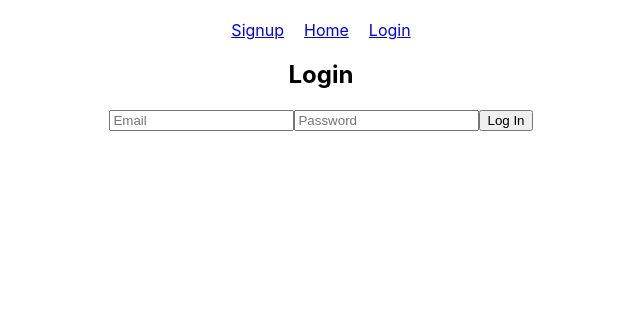
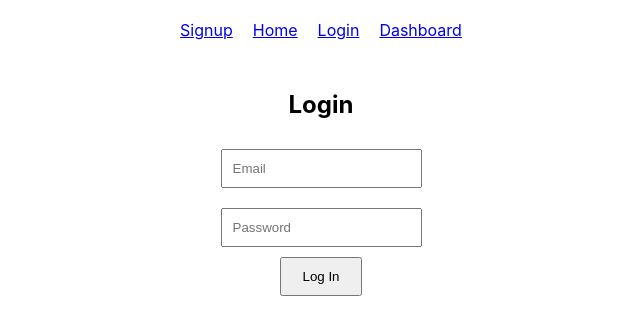
Before and after one commit to g00405662FYP/SpamShield-Frontend, a React (Create React App) app in the folder spamshield-frontend/: page /Login in a window 1280 px wide. Shown: the top 334 px of the page, without its empty margins (319-959 px from the left). Built offline with nearby package versions, Linux system fonts and the light colour scheme.

Commit message:
update routing to include Dashboard

```diff
--- a/spamshield-frontend/src/App.js
+++ b/spamshield-frontend/src/App.js
@@ -1,8 +1,9 @@
 import React from 'react';
 import { BrowserRouter as Router, Routes, Route, Link } from 'react-router-dom';
 import Home from './components/Home';
-import Login from './Login';
-import Signup from './authentication/signup';
+import Login from './components/Login';
+import Signup from './components/signup';
+import Dashboard from './components/dashboard';
 
 function App() {
   return (
@@ -11,12 +12,14 @@ function App() {
         <nav>
           <Link to="/signup" style={{ margin: '10px' }}>Signup</Link>
           <Link to="/" style={{ margin: '10px' }}>Home</Link>
-          <Link to="/login" style={{ margin: '10px' }}>Login</Link>
+          <Link to="/Login" style={{ margin: '10px' }}>Login</Link>
+          <Link to="/dashboard" style={{ margin: '10px' }}>Dashboard</Link>
         </nav>
         <Routes>
           <Route path="/signup" element={<Signup />} />
           <Route path="/" element={<Home />} />
-          <Route path="/login" element={<Login />} />
+          <Route path="/Login" element={<Login />} />
+          <Route path="/dashboard" element={<Dashboard />} />
         </Routes>
       </div>
     </Router>
--- a/spamshield-frontend/src/components/Home.js
+++ b/spamshield-frontend/src/components/Home.js
@@ -4,7 +4,6 @@ function Home() {
   return (
     <div style={{ textAlign: 'center', marginTop: '50px' }}>
       <h1>Welcome to SpamShield</h1>
-      <p>Secure your communications from unwanted spam messages.</p>
     </div>
   );
 }
--- a/spamshield-frontend/src/Login.js
+++ b/spamshield-frontend/src/components/Login.js
@@ -1,10 +1,12 @@
 import React, { useState } from 'react';
-import { supabase } from './supabase';
+import { supabase } from '../supabase';
+import { useNavigate } from 'react-router-dom';
 
 function Login() {
   const [email, setEmail] = useState('');
   const [password, setPassword] = useState('');
   const [message, setMessage] = useState('');
+  const navigate = useNavigate();
 
   const handleLogin = async (e) => {
     e.preventDefault();
@@ -14,25 +16,30 @@ function Login() {
     } else {
       localStorage.setItem('access_token', data.session.access_token);
       setMessage('Login successful!');
+      navigate('/dashboard');
     }
   };
 
   return (
-    <form onSubmit={handleLogin}>
+    <form onSubmit={handleLogin} style={{ textAlign: 'center', marginTop: '50px' }}>
       <h2>Login</h2>
       <input
         type="email"
         placeholder="Email"
         value={email}
         onChange={(e) => setEmail(e.target.value)}
+        style={{ margin: '10px', padding: '10px' }}
       />
+      <br />
       <input
         type="password"
         placeholder="Password"
         value={password}
         onChange={(e) => setPassword(e.target.value)}
+        style={{ margin: '10px', padding: '10px' }}
       />
-      <button type="submit">Log In</button>
+      <br />
+      <button type="submit" style={{ padding: '10px 20px' }}>Log In</button>
       <p>{message}</p>
     </form>
   );
--- /dev/null
+++ b/spamshield-frontend/src/components/dashboard.js
@@ -0,0 +1,37 @@
+import React, { useEffect, useState } from 'react';
+import { Navigate } from 'react-router-dom';
+import { supabase } from '../supabase';
+
+function Dashboard() {
+  const [user, setUser] = useState(null); // State to store the user
+  const [loading, setLoading] = useState(true);
+
+  useEffect(() => {
+    const fetchUser = async () => {
+      const { data: session } = await supabase.auth.getSession(); // Retrieve session
+      setUser(session?.user || null); // Set the user if available
+      setLoading(false);
+    };
+
+    fetchUser();
+  }, []);
+
+  if (loading) {
+    return <p>Loading...</p>; // Show a loading message while fetching the user
+  }
+
+  // Redirect to login if the user is not authenticated
+  if (!user) {
+    return <Navigate to="/Login" />;
+  }
+
+  return (
+    <div style={{ textAlign: 'center', marginTop: '50px' }}>
+      <h1>Welcome to Your Dashboard</h1>
+      <p>Hello, {user.email}!</p>
+      <p>This is your personalized space where you can manage your data and view insights.</p>
+    </div>
+  );
+}
+
+export default Dashboard;
```
Also changed, not shown: spamshield-frontend/src/components/signup.js (renamed from spamshield-frontend/src/authentication/signup.js).
